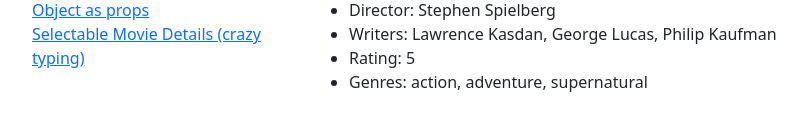
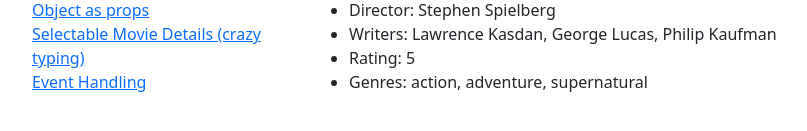
Before and after one commit to speedingplanet/intuit-react-playground, a React (Vite) app: page /demos/object-as-props in a window 1280 px wide. Shown: the part 233-364 px from the top of the page, without its empty margins (50-857 px from the left). Built offline with nearby package versions, Linux system fonts and the light colour scheme.

Commit message:
Event handling start

```diff
--- /dev/null
+++ b/src/demos/EventHandling.tsx
@@ -0,0 +1,5 @@
+export default function EventHandling() {
+	return (
+		<div>EventHandling</div>
+	);
+}
--- a/src/demos/demos-routes.tsx
+++ b/src/demos/demos-routes.tsx
@@ -3,6 +3,7 @@
 import OurExperiment from './OurExperiment';
 import ObjectAsProps from './ObjectAsProps';
 import SelectableMovieDetails from './SelectableMovieDetails';
+import EventHandling from './EventHandling';
 
 let routes = new Map<RouteObject, string>();
 routes.set(
@@ -46,4 +47,12 @@
 	'Selectable Movie Details (crazy typing)'
 );
 
+routes.set(
+	{
+		path: 'event-handling',
+		element: <EventHandling />,
+	},
+	'Event Handling'
+);
+
 export { routes };
```
